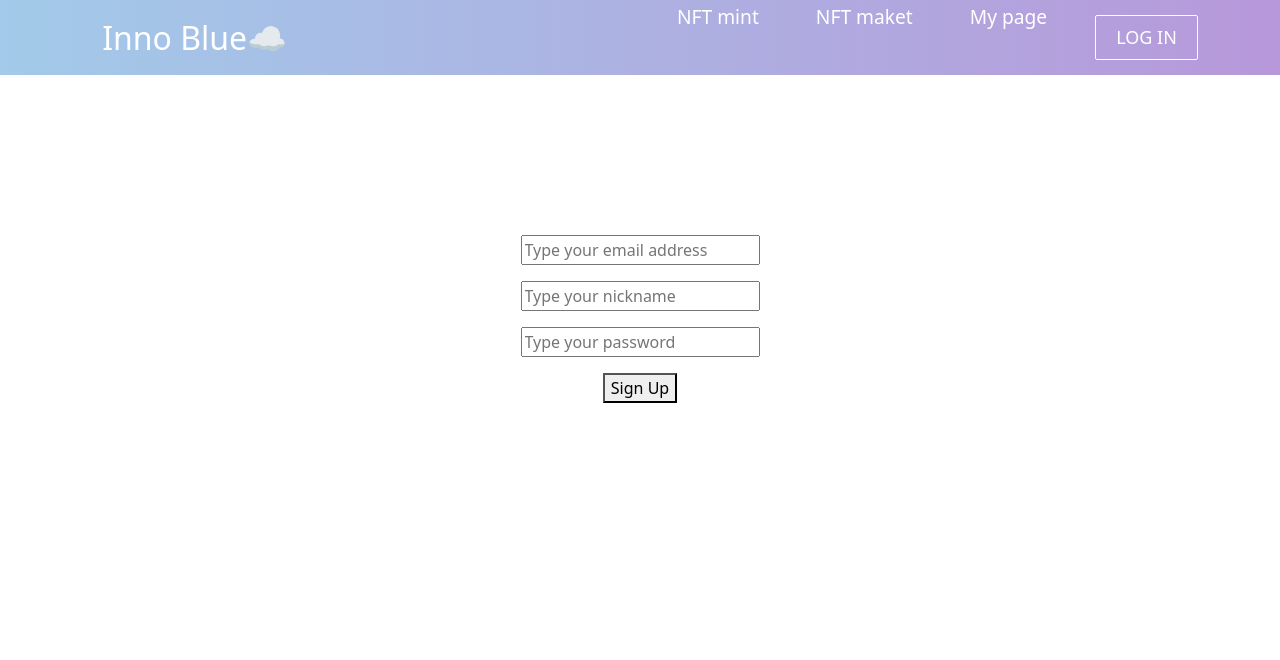
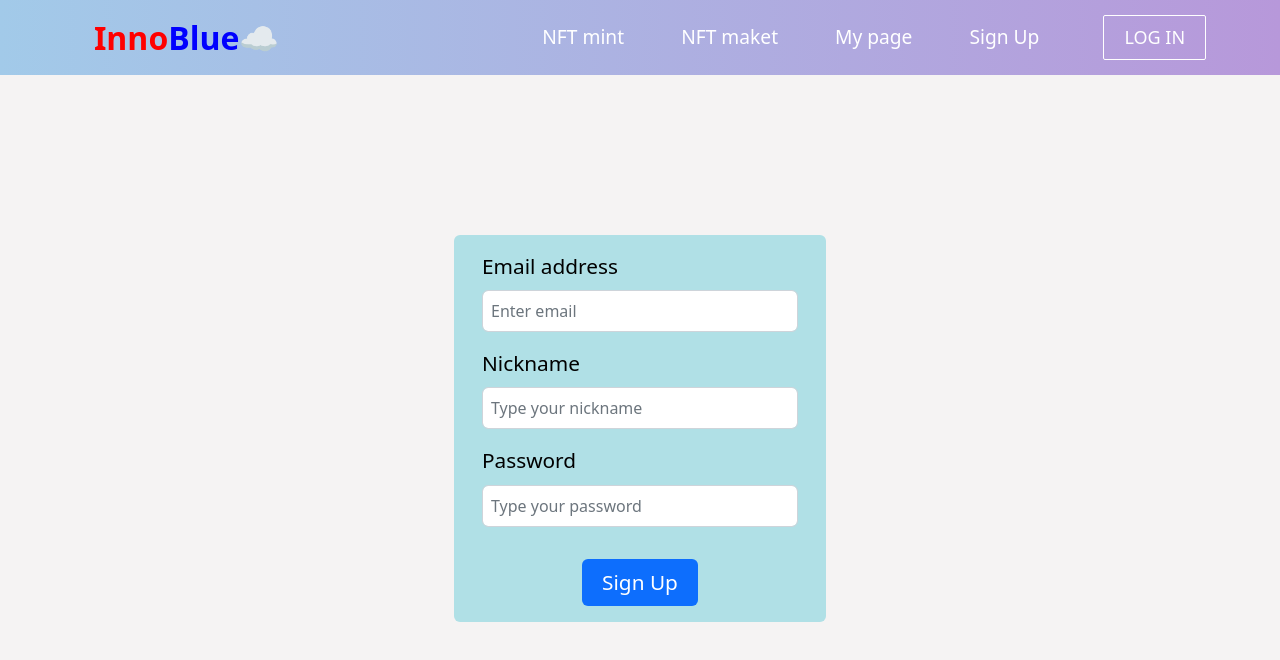
Before and after one commit to codestates/BEB-05-InnoBlue, a React (Create React App) app in the folder client/: page /signup in a window 1280 px wide. Shown: the top 660 px of the page. Built offline with nearby package versions, Linux system fonts and the light colour scheme.

Commit message:
last version

```diff
--- a/client/src/App.js
+++ b/client/src/App.js
@@ -6,13 +6,14 @@ import Header from './components/Header';
 import MainPage from './pages/MainPage';
 import WritePage from './pages/WritePage';
 
-// import MyPage from './pages/MyPage';
+import MyPage from './pages/MyPage';
 // import DetailPage from './pages/DetailPage';
 import SignUpPage from './pages/SignUpPage';
 import LogInPage from './pages/LogInPage';
 import NFTMintPage from './pages/NFTMintPage';
 // import NotFound from './pages/NotFound'; //optional
 // import Footer from './components/Footer'; //optional
+// import Home from "./components/Home";
 
 
 function App() {
@@ -26,9 +27,10 @@ function App() {
       <section>
         <Container className="features">
           <Routes>
-            <Route path = '/' element = {<MainPage />} />
+            {/* <Route path="/" element={<Home />} /> */}
+            <Route path="/main" element={<MainPage />} />
             <Route path = '/writePage' element = {<WritePage />} />
-            {/* <Route path = '/mypage' element = {<MyPage />} /> */}
+            <Route path = '/mypage' element = {<MyPage />} />
             {/* <Route path = '/detail/:id' element = {<DetailPage />} /> */}
             <Route path = '/signup' element = {<SignUpPage />} />
             <Route path = '/login' element = {<LogInPage />} />
--- a/client/src/components/Header.js
+++ b/client/src/components/Header.js
@@ -28,13 +28,10 @@ function Header() {
     <>
       <nav className="header">
         <div className="header-container">
-          <Link to="/" className="header-logo" onClick={closeMobileMenu}>
-            Inno Blue☁
+          <Link to="/main" className="header-logo" onClick={closeMobileMenu}>
+            <strong style={{color: 'red'}}>Inno</strong><strong style={{color: 'blue'}}> Blue☁</strong>
             <i className="fab fa-typo3" />
           </Link>
-          <div className="menu-icon" onClick={handleClick}>
-            <i className={click ? "fas fa-times" : "fas fa-bars"} />
-          </div>
           <ul className={click ? "header-menu active" : "header-menu"}>
             <li className="header-item">
               <Link to="/mint" className="header-links" onClick={closeMobileMenu}>
@@ -43,9 +40,9 @@ function Header() {
             </li>
             <li className="header-item">
               <Link
-                to="/detail"
+                to="../MainPage"
                 className="header-links"
-                onClick={closeMobileMenu}
+                onClick={handleClick}
               >
                 NFT maket
               </Link>
@@ -59,11 +56,10 @@ function Header() {
                 My page
               </Link>
             </li>
-
             <li>
               <Link
-                to="/login"
-                className="header-links-mobile"
+                to="/signup"
+                className="header-links"
                 onClick={closeMobileMenu}
               >
                 Sign Up
--- a/client/src/components/styles/header.css
+++ b/client/src/components/styles/header.css
@@ -35,14 +35,15 @@
 }
 
 .header-menu {
-  display: grid;
+  display: flex;
   grid-template-columns: repeat(3, auto);
   grid-gap: 25px;
   list-style: none;
   text-align: center;
   width: 60vw;
   justify-content: end;
-  margin-right: 2rem;
+  margin-top: 1rem;
+  margin-right: 3rem;
 }
 
 /* .nav-item {
@@ -81,7 +82,7 @@
   }
 
   .header-menu {
-    display: flex;
+    display: header-menu;
     flex-direction: column;
     width: 100%;
     height: 90vh;
--- a/client/src/components/styles/home.css
+++ b/client/src/components/styles/home.css
@@ -1,5 +1,5 @@
   .home-container {
-    /* background: url '/images/img-home.jpg' center center/cover no-repeat; */
+    background: url '/images/img-home.jpg' center center/cover no-repeat;
     height: 80vh;
     width: 100%;
     display: flex;
--- a/client/src/pages/LogInPage.js
+++ b/client/src/pages/LogInPage.js
@@ -1,5 +1,13 @@
 import { useState } from 'react';
 import axios from 'axios';
+
+import Button from 'react-bootstrap/Button';
+import Table from 'react-bootstrap/Table';
+import Form from 'react-bootstrap/Form';
+import Container from 'react-bootstrap/Container';
+import Col from 'react-bootstrap/Col';
+import Row from 'react-bootstrap/Row';
+import './styles/signuppage.css';
 
 function LogIn(){
     const [email, setEmail] = useState();
@@ -25,41 +33,79 @@ function LogIn(){
 
     return userData ?
         (
+            <Container>
                 <div className = "logInResult">
-                <p>
-                    {message}
-                </p>
-                <p>
-                    회원 id: {userData.id}
-                </p>
-                <p>
-                    회원 지갑 주소: {userData.address}
-                </p>
+                    <Row>
+                        <Col></Col>
+                        <Col xs={6}>
+                            <Table striped bordered hover className="Signup_result_table">
+                                <thead>
+                                    <tr>
+                                    <th colSpan={2}>Your account is registered as follows:</th>
+                                    </tr>
+                                </thead>
+                                <tbody>
+                                    <tr>
+                                    <td>Message:</td>
+                                    <td>{message}</td>
+                                    </tr>
+                                    <tr>
+                                    <td>회원 id:</td>
+                                    <td>{userData.id}</td>
+                                    </tr>
+                                    <tr>
+                                    <td>회원 지갑 주소:</td>
+                                    <td>{userData.address}</td>
+                                    </tr>
+                                </tbody>
+                            </Table>
+                        </Col>
+                        <Col></Col>
+                    </Row>
                 </div>
+            </Container>
         )
         :(
+            <Container>
                 <div className = "logIn">
-                <p>
-                    <input
-                    type = "email"
-                    placeholder="Type your email address"
+                    <Row>
+                        <Col></Col>
+                        <Col className="Signup_form rounded">
+                            <Form>
+                                <Form.Group className="m-3" controlId="formBasicEmail">
+                                    <Form.Label>Email address</Form.Label>
+                                    <Form.Control
+                                    className="p-2"
+                                    type="email"
+                                    placeholder="Enter email"
                                     onChange ={(e)=> {
                                         setEmail(e.target.value);
                                     }}/>
-                </p>
-                <p>
-                    <input
-                    type = "password"
+                                    <Form.Text className="text-muted">
+                                    </Form.Text>
+                                </Form.Group>
+                                <Form.Group className="m-3" controlId="formBasicPassword">
+                                    <Form.Label>Password</Form.Label>
+                                    <Form.Control
+                                    className="p-2"
+                                    type="password"
                                     placeholder="Type your password"
                                     onChange ={(e)=> {
                                         setPassword(e.target.value);
                                     }}/>
-                </p>
-                <p>
-                    <button onClick={logIn}>Log In</button>
-                </p>
+                                </Form.Group>
+                                <center><Button className="l-2 m-3 rounded btn_form" variant="primary" type="submit" onClick={logIn}>
+                                    Log In
+                                </Button></center>
                                 {message ? <>{message}</>: null}
+                            </Form>
+                        </Col>
+                        <Col></Col>
+                    </Row>
                 </div>
+            </Container>
+
+
         );
 }
 export default LogIn;
--- a/client/src/pages/MyPage.js
+++ b/client/src/pages/MyPage.js
@@ -1,6 +1,11 @@
 import "./styles/mypage.css";
 // import db from
-function Mypage(){
+export default function Mypage(){
+ return (
+    <>
+    <h1>My Page To Be Implemented </h1>
+    </>
+);
+}
 
     // const result = await axios.get(`http://localhost:4000/user/${userId}/info`);
-}
--- a/client/src/pages/NFTmintPage.js
+++ b/client/src/pages/NFTMintPage.js
@@ -2,7 +2,11 @@ import { useState } from 'react';
 import axios from 'axios';
 import Container from 'react-bootstrap/Container';
 import Button from 'react-bootstrap/Button';
-import "./styles/nftmintpage.css";
+import "./styles/NFTmintPage.css";
+import Form from 'react-bootstrap/Form';
+
+import Col from 'react-bootstrap/Col';
+import Row from 'react-bootstrap/Row';
 
 export default function NFTMintPage() {
     const [fileBlob, setFileBlob] = useState("")
@@ -24,9 +28,37 @@ export default function NFTMintPage() {
     }
     return (
         <div>
-            <Container>
+            <Container className='Container_mint' >
                 <h1>Mint</h1>
-                <div>
+                <Row>
+                    <Col></Col>
+                    <Col xs={8} className="Mint_form rounded">
+                        <Form >
+                            <Form.Group className="m-3 p-3" controlId="exampleForm.ControlInput1">
+                                <Form.Label>이미지 업로드</Form.Label>
+                                <Form.Control
+                                className="p-2"
+                                type="file"
+                                accept="image/*"
+                                onChange={(e) => handleChangeImgSrc(e.target)}
+                                placeholder="" />
+                            </Form.Group>
+                            <Form.Group className="m-3 p-3" controlId="exampleForm.ControlTextarea1">
+                                <Form.Label>아이템 이름*</Form.Label>
+                                <Form.Control
+                                className="p-2"
+                                type="text"
+                                placeholder="Item Title"
+                                onChange={(e) => handleChangeTitle(e.target.value)}/>
+                            </Form.Group>
+                        </Form>
+                        <center><Button className="m-4 p-3 btn-dark btn-lg rounded" onClick={mint}>Mint</Button></center>
+                    </Col>
+                    <Col></Col>
+
+                </Row>
+
+                {/* <div>
                     <div className="create-item-img">
                         <label className="create-upload-file">이미지 업로드</label>
                         <input className="create-upload-btn" type="file" accept="image/*" onChange={(e) => handleChangeImgSrc(e.target)} />
@@ -35,8 +67,8 @@ export default function NFTMintPage() {
                         <label className="create-input-label">아이템 이름*</label>
                         <input type="text" className="create-form-name" placeholder="Item Title" onChange={(e) => handleChangeTitle(e.target.value)} />
                     </div>
-                </div>
-                <center><Button className="mt-4 mb-3 p-3 btn-primary btn-lg" onClick={mint}>Mint</Button></center>
+                </div> */}
+
                 {isNotValidated ?
                     <div className="validation-content">
                         {
--- a/client/src/pages/SignUpPage.js
+++ b/client/src/pages/SignUpPage.js
@@ -1,5 +1,12 @@
 import { useState } from 'react';
 import axios from 'axios';
+import Button from 'react-bootstrap/Button';
+import Table from 'react-bootstrap/Table';
+import Form from 'react-bootstrap/Form';
+import Container from 'react-bootstrap/Container';
+import Col from 'react-bootstrap/Col';
+import Row from 'react-bootstrap/Row';
+import './styles/signuppage.css';
 
 function SignUp(){
     const [email, setEmail] = useState();
@@ -27,8 +34,33 @@ function SignUp(){
 
     return userData ?
         (
+            <Container>
                 <div className = "signUpResult">
-                <p>
+                    <Row>
+                        <Col></Col>
+                        <Col xs={6}>
+                        <Table striped bordered hover className="Signup_result_table">
+                            <thead>
+                                <tr>
+                                <th colSpan={2}>Your account is registered as follows:</th>
+                                </tr>
+                            </thead>
+                            <tbody>
+                                <tr>
+                                <td>Message:</td>
+                                <td>{message}</td>
+                                </tr>
+                                <tr>
+                                <td>회원 id:</td>
+                                <td>{userData.id}</td>
+                                </tr>
+                                <tr>
+                                <td>회원 지갑 주소:</td>
+                                <td>{userData.address}</td>
+                                </tr>
+                            </tbody>
+                        </Table>
+                            {/* <p>
                                 {message}
                             </p>
                             <p>
@@ -36,40 +68,51 @@ function SignUp(){
                             </p>
                             <p>
                                 회원 지갑 주소: {userData.address}
-                </p>
+                            </p> */}
+                        </Col>
+                        <Col></Col>
+                    </Row>
                 </div>
+            </Container>
         )
         :(
+            <Container>
                 <div className = "signUp">
-                <p>
-                    <input
-                    type = "email"
-                    placeholder="Type your email address"
-                    onChange ={(e)=> {
-                        setEmail(e.target.value);
-                    }}/>
-                </p>
-                <p>
-                    <input
-                    type = "nickname"
-                    placeholder="Type your nickname"
-                    onChange ={(e)=> {
-                        setNickname(e.target.value);
-                    }}/>
-                </p>
-                <p>
-                    <input
-                    type = "password"
-                    placeholder="Type your password"
-                    onChange ={(e)=> {
-                        setPassword(e.target.value);
-                    }}/>
-                </p>
-                <p>
-                    <button onClick={signUp}>Sign Up</button>
-                </p>
+                    <Row>
+                        <Col></Col>
+                        <Col className="Signup_form rounded">
+                            <Form>
+                                <Form.Group className="m-3" controlId="formBasicEmail">
+                                    <Form.Label>Email address</Form.Label>
+                                    <Form.Control className="p-2" type="email" placeholder="Enter email" onChange ={(e)=> {
+                                    setEmail(e.target.value) }}/>
+                                    <Form.Text className="text-muted">
+                                    </Form.Text>
+                                </Form.Group>
+
+                                <Form.Group className="m-3" controlId="formBasicPassword">
+                                    <Form.Label>Nickname</Form.Label>
+                                    <Form.Control className="p-2" type="nickname" placeholder="Type your nickname" onChange ={(e)=> {
+                                    setNickname(e.target.value)}}/>
+                                </Form.Group>
+
+                                <Form.Group className="m-3" controlId="formBasicPassword">
+                                    <Form.Label>Password</Form.Label>
+                                    <Form.Control className="p-2" type="password" placeholder="Type your password" onChange ={(e)=> {
+                                    setPassword(e.target.value)}}/>
+                                </Form.Group>
+
+                                <center><Button className="l-2 m-3 rounded btn_form" variant="primary" type="submit" onClick={signUp}>
+                                    Sign Up
+                                </Button></center>
                                 {message ? <>{message}</>: null}
+                            </Form>
+                        </Col>
+                        <Col></Col>
+                    </Row>
                 </div>
+            </Container>
         );
 }
+
 export default SignUp;
--- a/client/src/pages/styles/NFTmintpage.css
+++ b/client/src/pages/styles/NFTmintPage.css
@@ -17,3 +17,12 @@
 .create-upload-file {
     display: flex;
 }
+
+.Mint_form {
+    background-color:slateblue;
+    font-family: ' Arial, Helvetica, sans-serif, Courier New', Courier, monospace,;
+    font-size: 1.4rem;
+    text-align: left;
+    color: white;
+
+}
--- a/client/src/pages/styles/signuppage.css
+++ b/client/src/pages/styles/signuppage.css
@@ -0,0 +1,28 @@
+/* signup page css */
+body {
+    background-color:rgb(245, 243, 243);
+}
+
+.Container {
+    background-color: rgb(206, 229, 249);
+}
+
+.Signup_form {
+    font-family: ' Arial, Helvetica, sans-serif, Courier New', Courier, monospace,;
+    font-size: 1.3rem;
+    background-color:powderblue;
+    text-align: left;
+    color: black;
+  }
+
+  .btn_form {
+    font-family: ' Arial, Helvetica, sans-serif, Courier New', Courier, monospace,;
+    font-size: 1.3rem;
+    text-align: center;
+  }
+
+  .Signup_result_table{
+    font-family: ' Arial, Helvetica, sans-serif, Courier New', Courier, monospace,;
+    font-size: 1.1rem;
+    text-align: center;
+  }
```
Also changed, not shown: client/src/App.css (line endings or trailing spaces), client/src/pages/main_img.png (added). Lines whose indentation alone changed are shown as unchanged.
